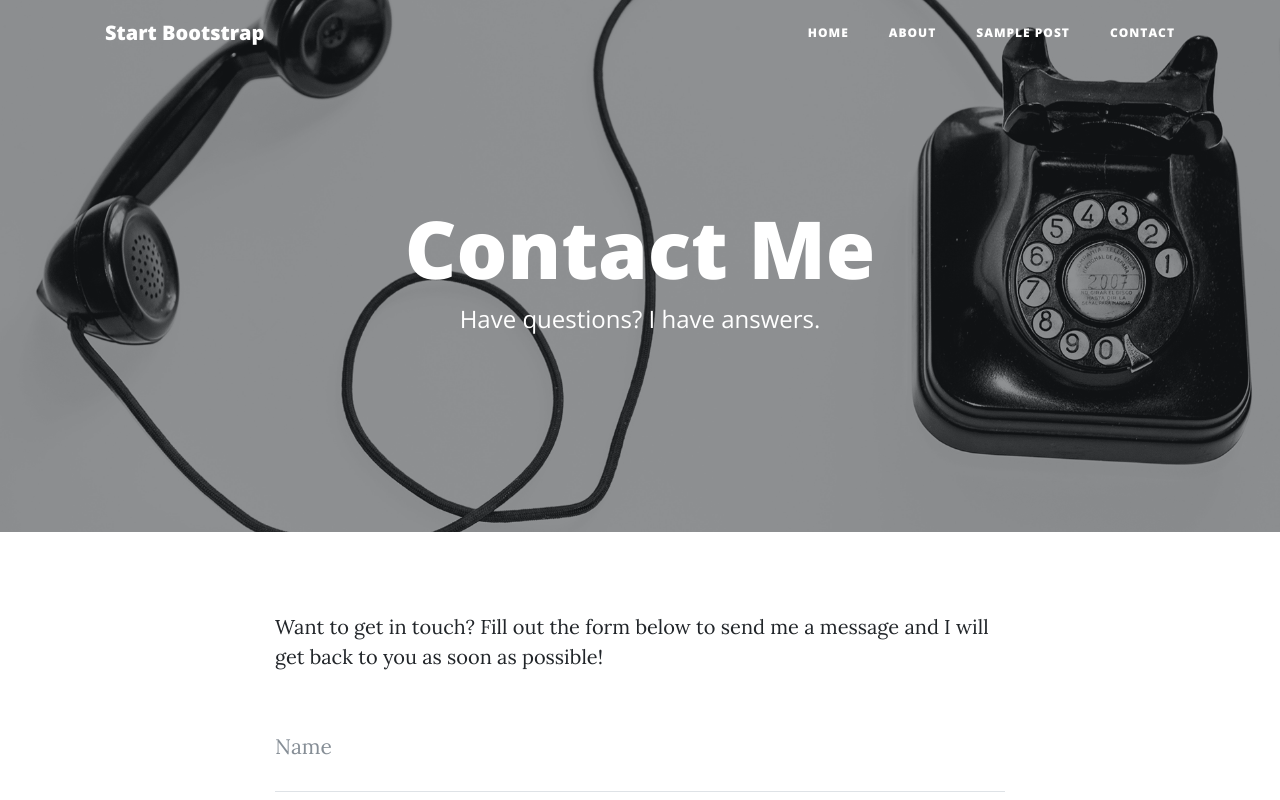
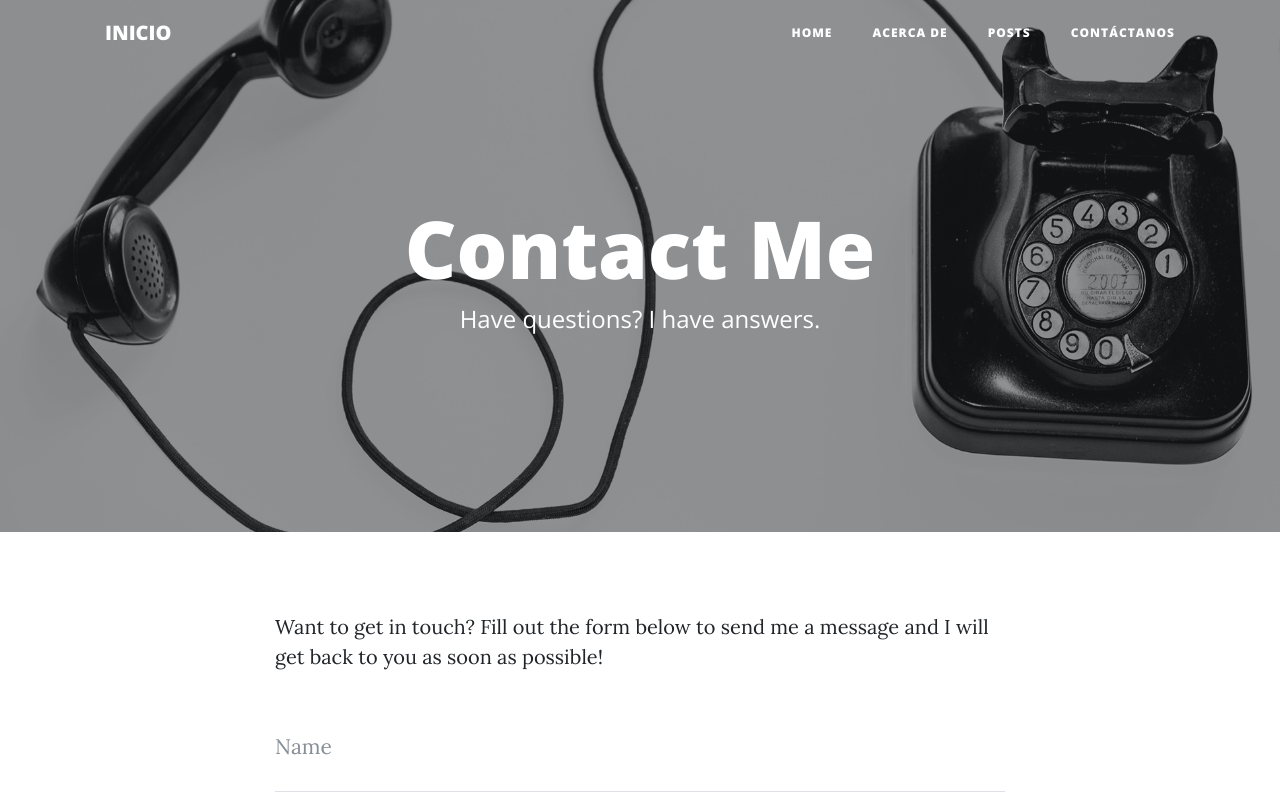
Before and after one commit to ErickChoez7UG/Proyecto-Sitio, a website: page contact.html in a window 1280 px wide. Shown: the top 800 px of the page. Drawn offline with nearby package versions, Linux system fonts and the light colour scheme.

Commit message:
Update contact.html

```diff
--- a/contact.html
+++ b/contact.html
@@ -28,7 +28,7 @@
   <!-- Navigation -->
   <nav class="navbar navbar-expand-lg navbar-light fixed-top" id="mainNav">
     <div class="container">
-      <a class="navbar-brand" href="index.html">Start Bootstrap</a>
+      <a class="navbar-brand" href="index.html">INICIO</a>
       <button class="navbar-toggler navbar-toggler-right" type="button" data-toggle="collapse" data-target="#navbarResponsive" aria-controls="navbarResponsive" aria-expanded="false" aria-label="Toggle navigation">
         Menu
         <i class="fas fa-bars"></i>
@@ -39,13 +39,13 @@
             <a class="nav-link" href="index.html">Home</a>
           </li>
           <li class="nav-item">
-            <a class="nav-link" href="about.html">About</a>
+            <a class="nav-link" href="about.html">Acerca De</a>
           </li>
           <li class="nav-item">
-            <a class="nav-link" href="post.html">Sample Post</a>
+            <a class="nav-link" href="post.html">Posts</a>
           </li>
           <li class="nav-item">
-            <a class="nav-link" href="contact.html">Contact</a>
+            <a class="nav-link" href="contact.html">Contáctanos</a>
           </li>
         </ul>
       </div>
@@ -145,7 +145,7 @@
               </a>
             </li>
           </ul>
-          <p class="copyright text-muted">Copyright &copy; Your Website 2020</p>
+          <p class="copyright text-muted">Copyright &copy; Le Dessert 2020</p>
         </div>
       </div>
     </div>
```
